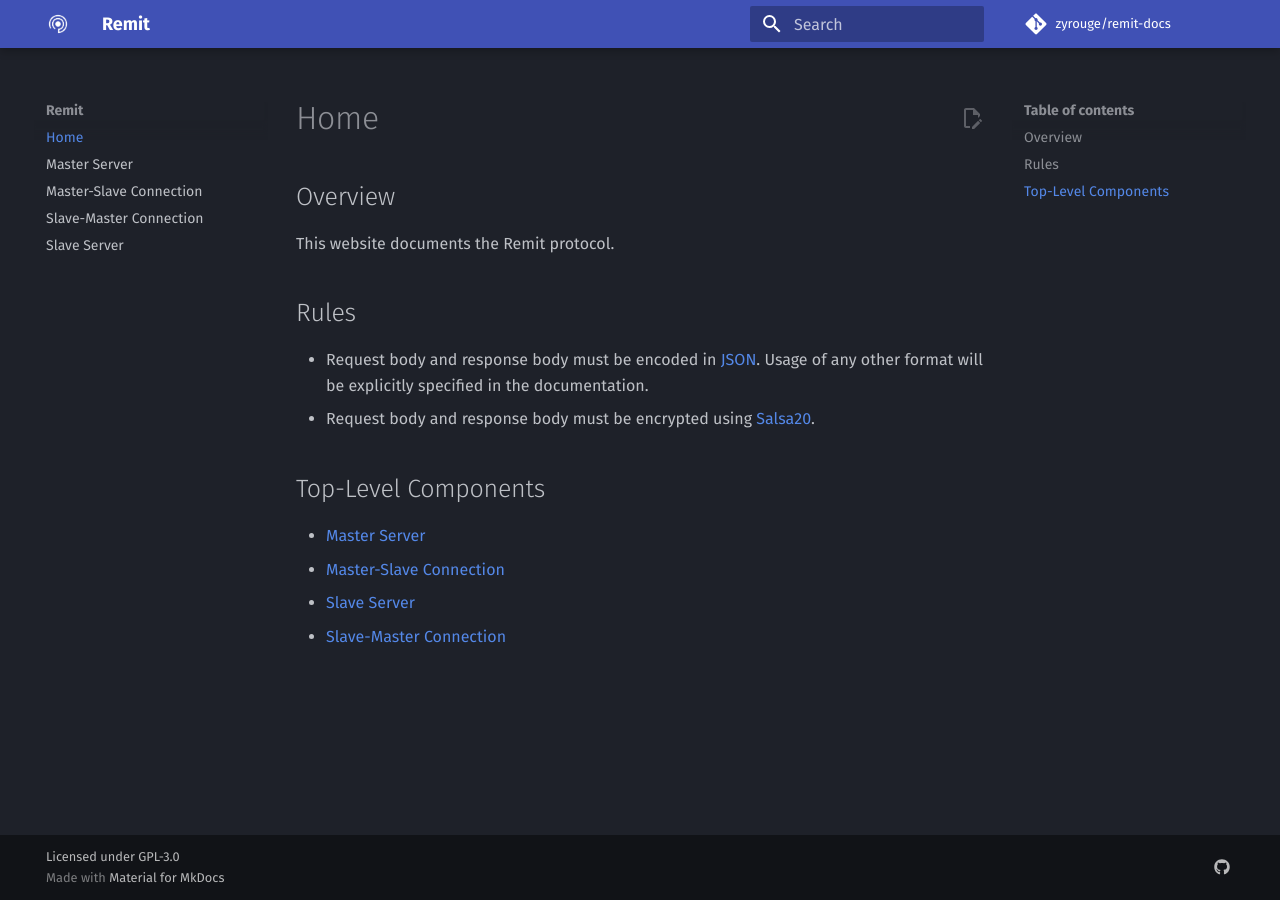
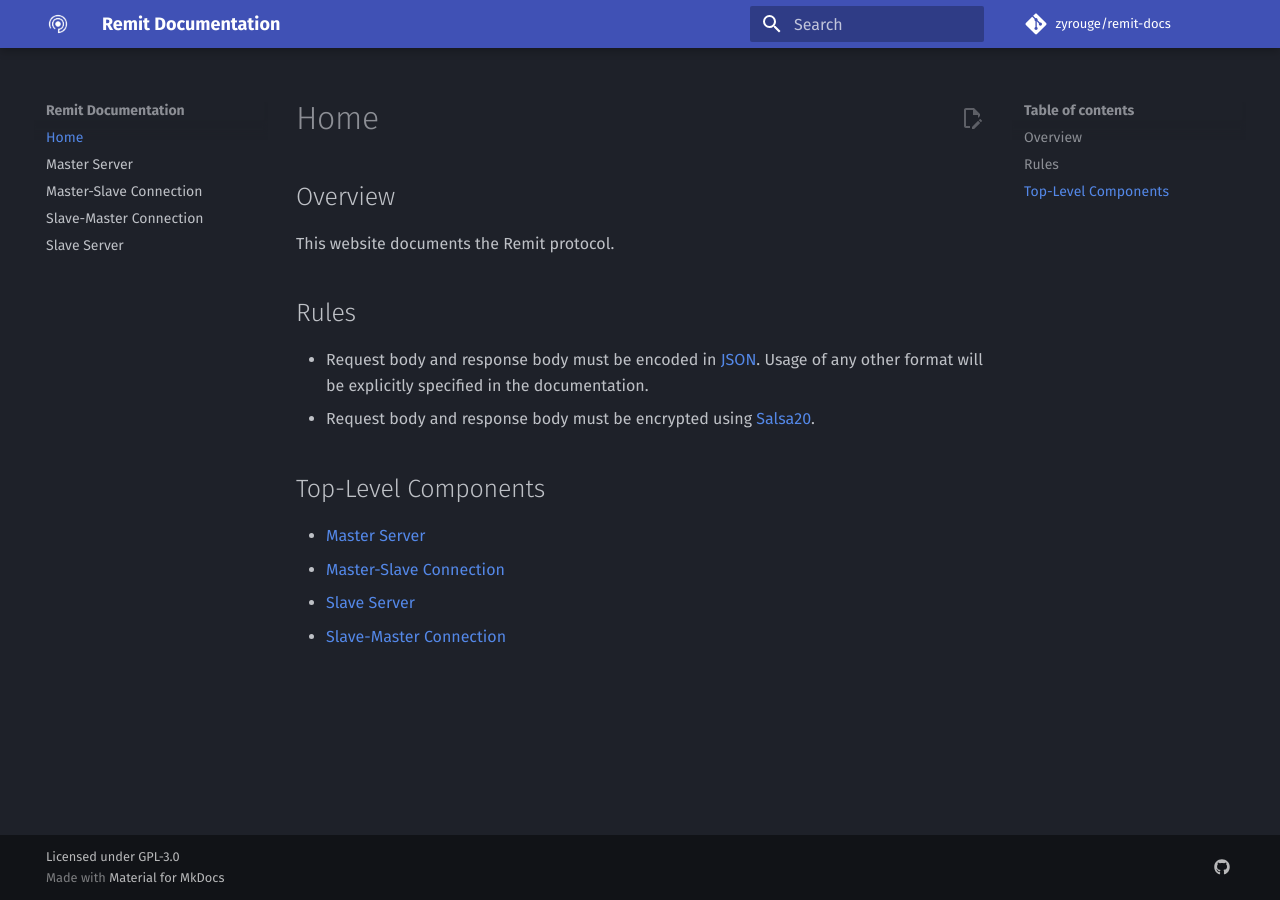
Before and after one commit to zyrouge/remit-docs, an MkDocs documentation site: the page built from docs/index.md, in a window 1280 px wide. Built offline with MkDocs 1.6.1 and Material for MkDocs 9.7.7, drawn with Linux system fonts in a browser that asks for light colours; comment, search, counter and statistics services are not loaded.

Commit message:
chore: docs

```diff
--- a/mkdocs.yaml
+++ b/mkdocs.yaml
@@ -1,4 +1,4 @@
-site_name: Remit
+site_name: Remit Documentation
 site_url: https://zyrouge.github.io/remit-docs/
 docs_dir: ./docs
 repo_url: https://github.com/zyrouge/remit-docs
```
